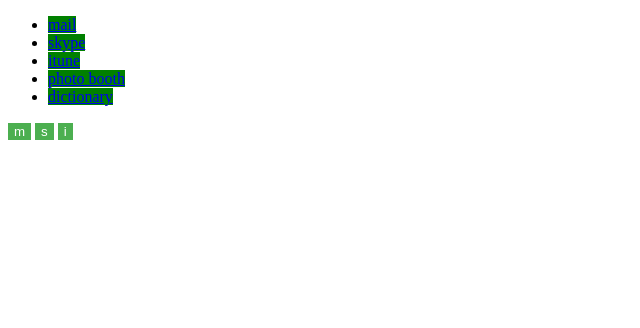
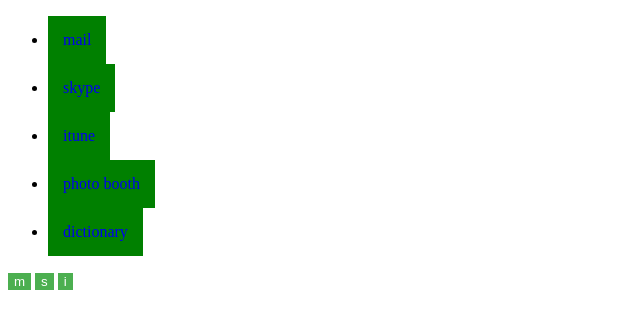
Before and after one commit to faridehrahimzadeh/classwork, a plain HTML site: page index.html in a window 1280 px wide. Shown: the whole page, without its empty margins (0-640 px from the left). Drawn offline with Linux system fonts and the light colour scheme.

Commit message:
first commit

```diff
--- a/css/main.css
+++ b/css/main.css
@@ -1,5 +1,8 @@
 a {
   background-color: green;
+  padding: 15px;
+  text-decoration: none;
+  display: inline-block;
 }
 
 a:hover {
```
